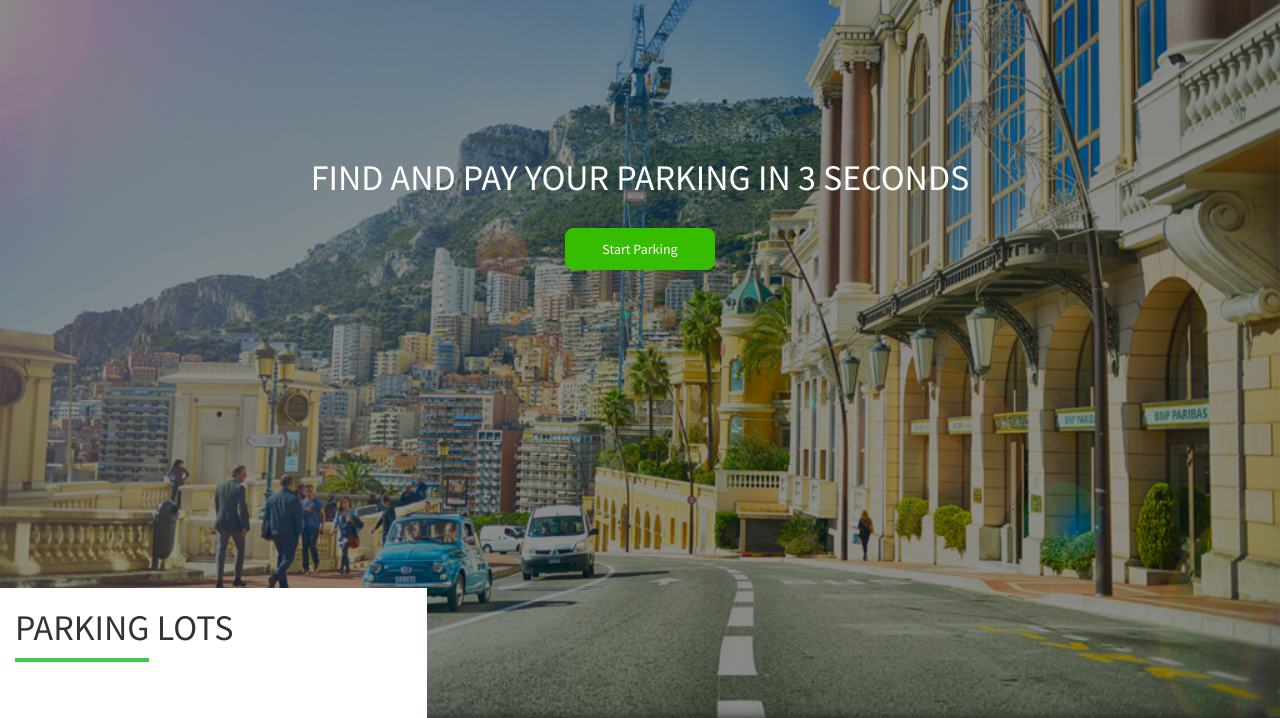
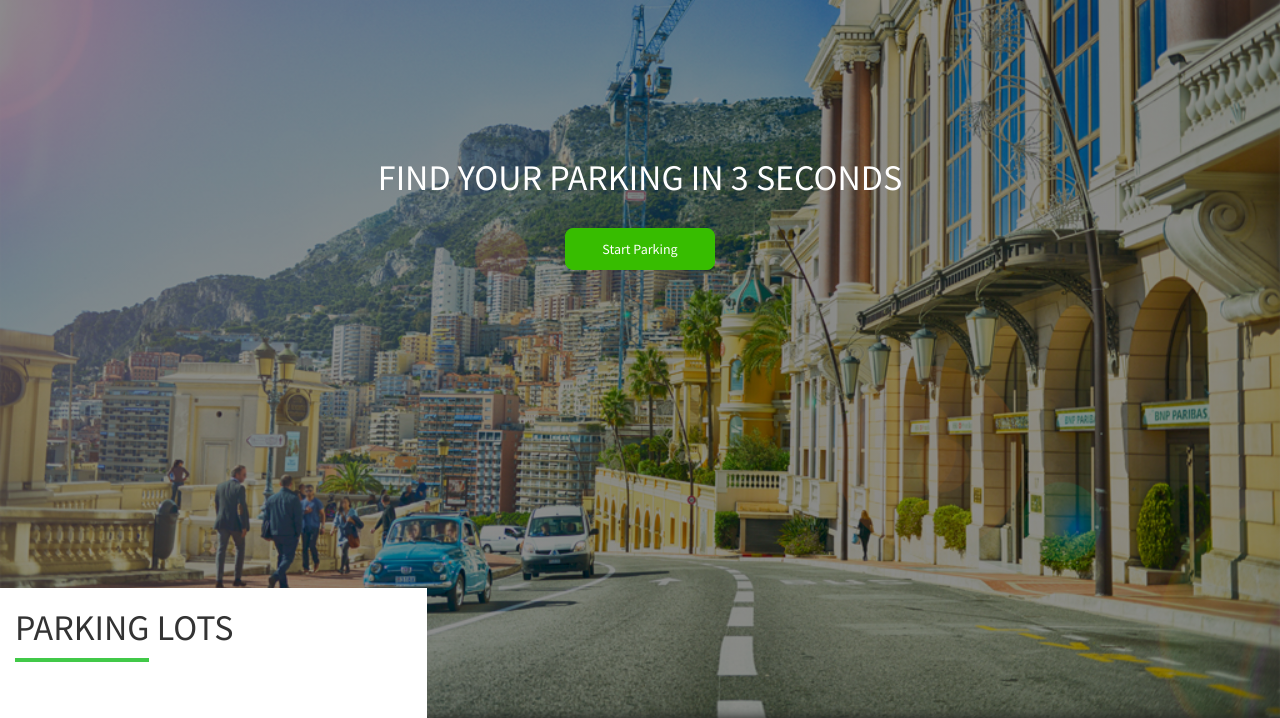
Before and after one commit to NKhast/Parkman, a plain HTML site: page index.html in a window 1280 px wide. Shown: the part 82-800 px from the top of the page. Drawn offline with nearby package versions, Linux system fonts and the light colour scheme; some packages are replaced by stand-ins of ours; grey boxes are pictures that could not be loaded.

Commit message:
Update index.html

```diff
--- a/index.html
+++ b/index.html
@@ -16,7 +16,7 @@
         <nav class="navbar-logo"><img src="img/logo.png"></nav>
       </header>
       <div class="intro-text">
-        <h1>find and pay your parking in 3 seconds</h1>
+        <h1>find your parking in 3 seconds</h1>
         <button class="scroll">Start Parking</button>
       </div>
     </div>
```
